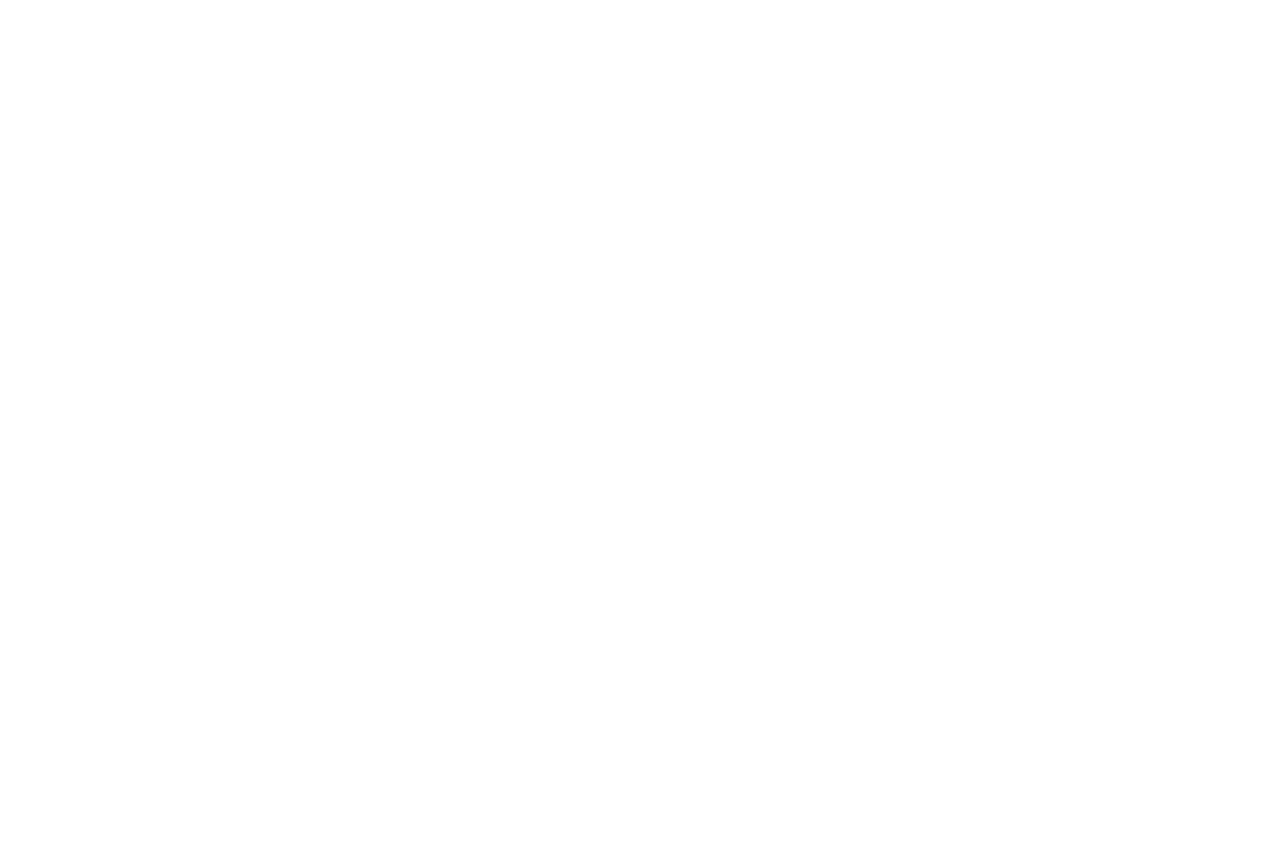
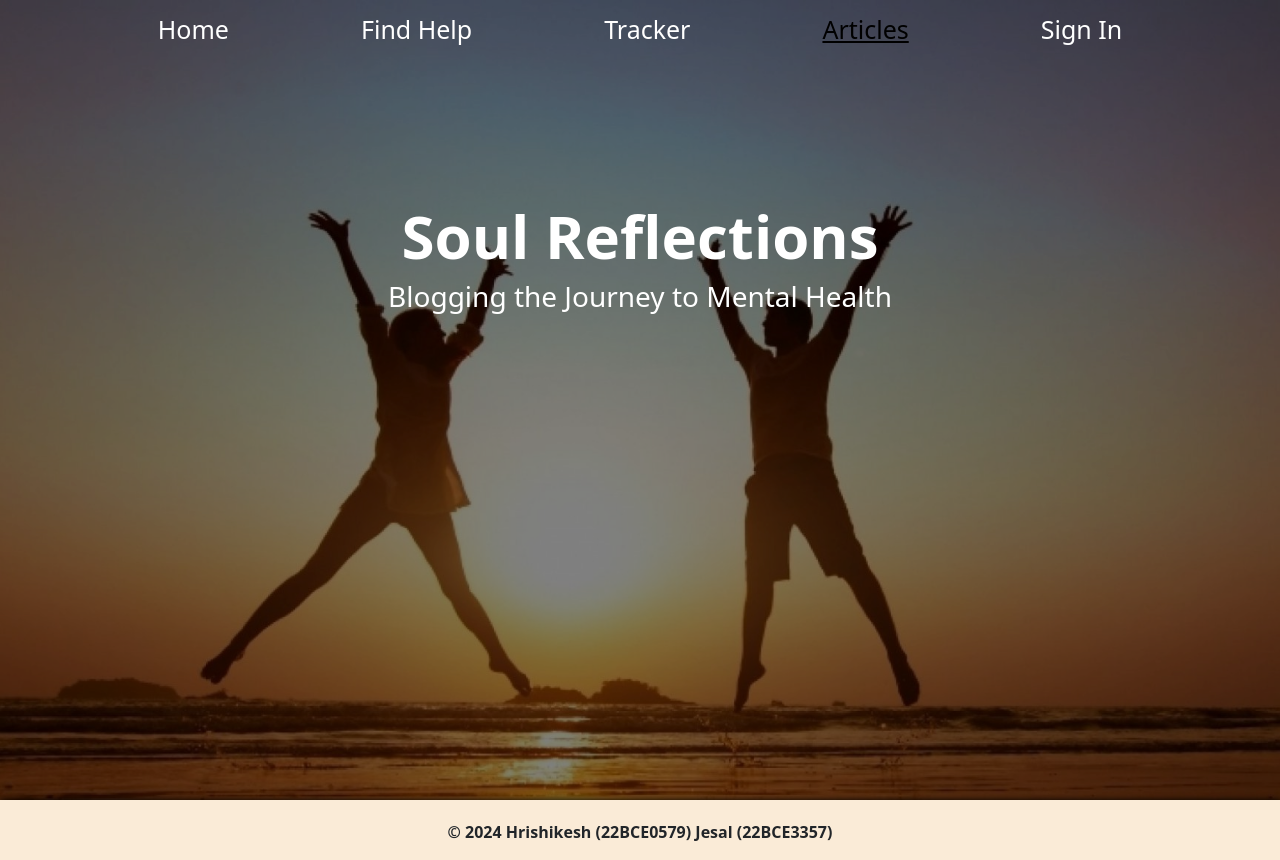
Before and after one commit to hrishikesh8904/miniproject, a React (Create React App) app: page /BlogPage in a window 1280 px wide. Before the commit this address had no page. Before the commit the page ends 800 px from the top, so only its background shows below. Built offline with nearby package versions, Linux system fonts and the light colour scheme; no server answers.

Commit message:
modified:   src/App.js 	modified:   src/components/BlogCard.jsx 	modified:   src/components/BlogPage.jsx

```diff
--- a/src/App.js
+++ b/src/App.js
@@ -4,6 +4,7 @@
 import Findhelp from "./components/Findhelp";
 import Tracker from "./components/Tracker";
 import SignInPage from "./components/SignInPage";
+import BlogPage from "./components/BlogPage";
 import { BrowserRouter, Routes, Route } from "react-router-dom";
 import "../node_modules/bootstrap/dist/css/bootstrap.min.css";
 
@@ -17,6 +18,7 @@
           <Route path="Tracker" element={<Tracker />} />
           <Route path="/articles" element={<Articles />} />
           <Route path="/Findhelp" element={<Findhelp />} />
+          <Route path="/BlogPage" element={<BlogPage />} />
         </Routes>
       </BrowserRouter>
     </div>
--- a/src/components/BlogCard.jsx
+++ b/src/components/BlogCard.jsx
@@ -2,6 +2,7 @@
 import "../../node_modules/bootstrap/dist/css/bootstrap.min.css";
 import Button from "react-bootstrap/Button";
 import Card from "react-bootstrap/Card";
+import { Link } from "react-router-dom";
 // const element = document.getElementById("button");
 // if (element) {
 //   element.addEventListener("click", function (event) {
@@ -9,9 +10,6 @@
 //   });
 // }
 function BlogCard(props) {
-  function handleClick(e) {
-    console.log(e.target.value);
-  }
   return (
     <div className="blgcrd">
       <Card className="card-one" style={{ width: "18rem" }}>
@@ -19,13 +17,8 @@
         <Card.Body className="crdbdy">
           <Card.Title>{props.name}</Card.Title>
           <Card.Text>{props.script1}</Card.Text>
-          <Button
-            onClick={handleClick}
-            value={props.id}
-            id="button"
-            variant="outline-success"
-          >
-            Read Blog
+          <Button value={props.id} id="button" variant="outline-success">
+            <Link to="/BlogPage">Read Blog</Link>
           </Button>
         </Card.Body>
       </Card>
@@ -39,3 +32,9 @@
 //               Read Blog
 //             </a> */
 // }
+
+// function handleClick(e) {
+//   <BlogPage></BlogPage>;
+// }
+
+// onClick={handleClick}
--- a/src/components/BlogPage.jsx
+++ b/src/components/BlogPage.jsx
@@ -1,11 +1,36 @@
-import React from "react";
+import React, { useState, useEffect } from "react";
+import { auth } from "../firebase";
 import Navbarcmp from "../Navbarcmp";
 import Footer from "../Footer";
 function BlogPage() {
+  const [isSignedIn, setIsSignedIn] = useState(false);
+
+  useEffect(() => {
+    // Check if user is already signed in
+    const unsubscribe = auth.onAuthStateChanged((user) => {
+      if (user) {
+        setIsSignedIn(true);
+      } else {
+        setIsSignedIn(false);
+      }
+    });
+
+    return () => unsubscribe();
+  }, []);
   return (
     <div>
-      <Navbarcmp></Navbarcmp>
-      <div></div>
+      <Navbarcmp isSignedIn={isSignedIn} active="articles"></Navbarcmp>
+      <div className="articles-one">
+        <img src="happypeople.jpg" alt="" />
+        <div className="articles-one-1">
+          <h1>Soul Reflections</h1>
+          <h3>Blogging the Journey to Mental Health</h3>
+        </div>
+      </div>
+      <div className="blog-page-one">
+
+      </div>
+      <Footer></Footer>
     </div>
   );
 }
```
